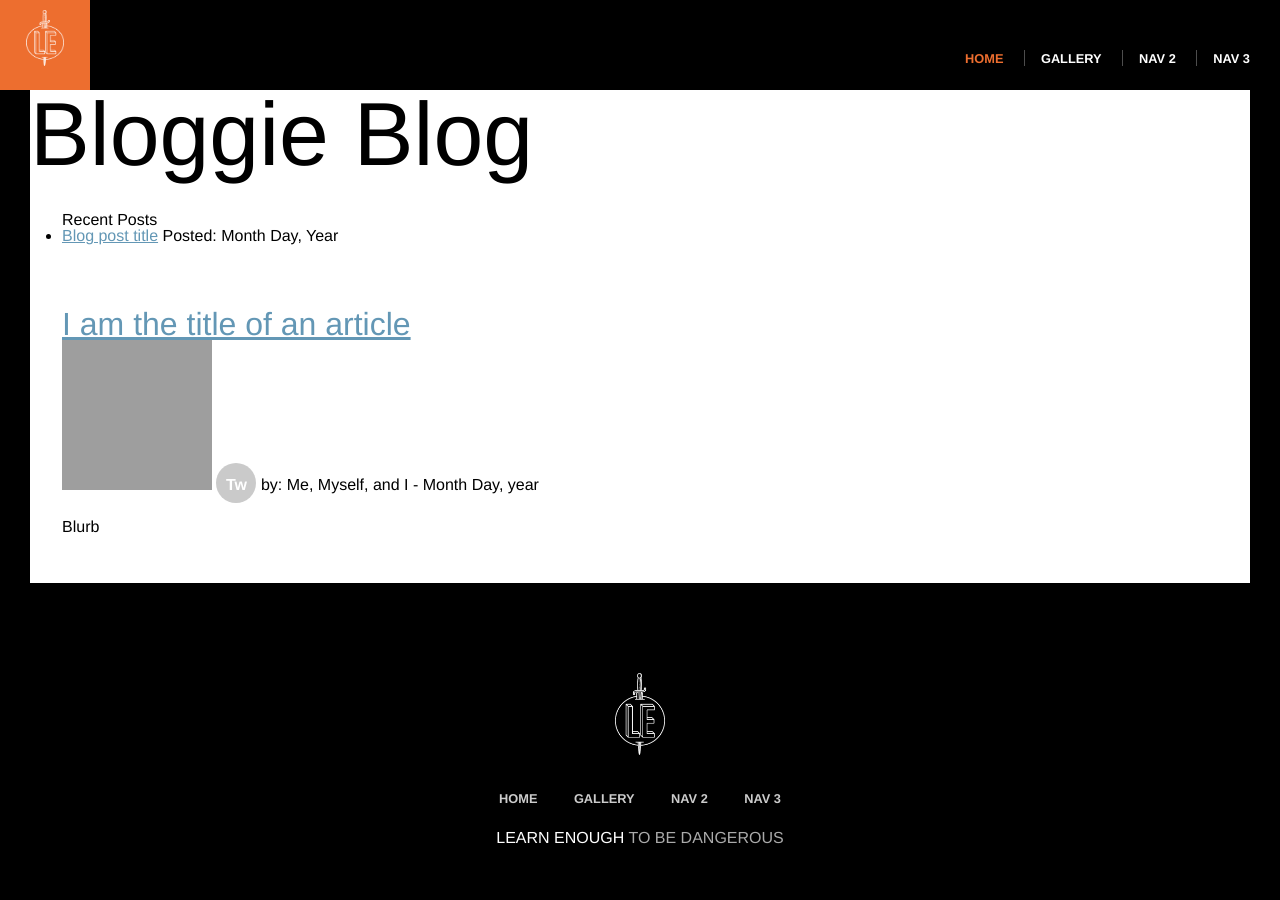
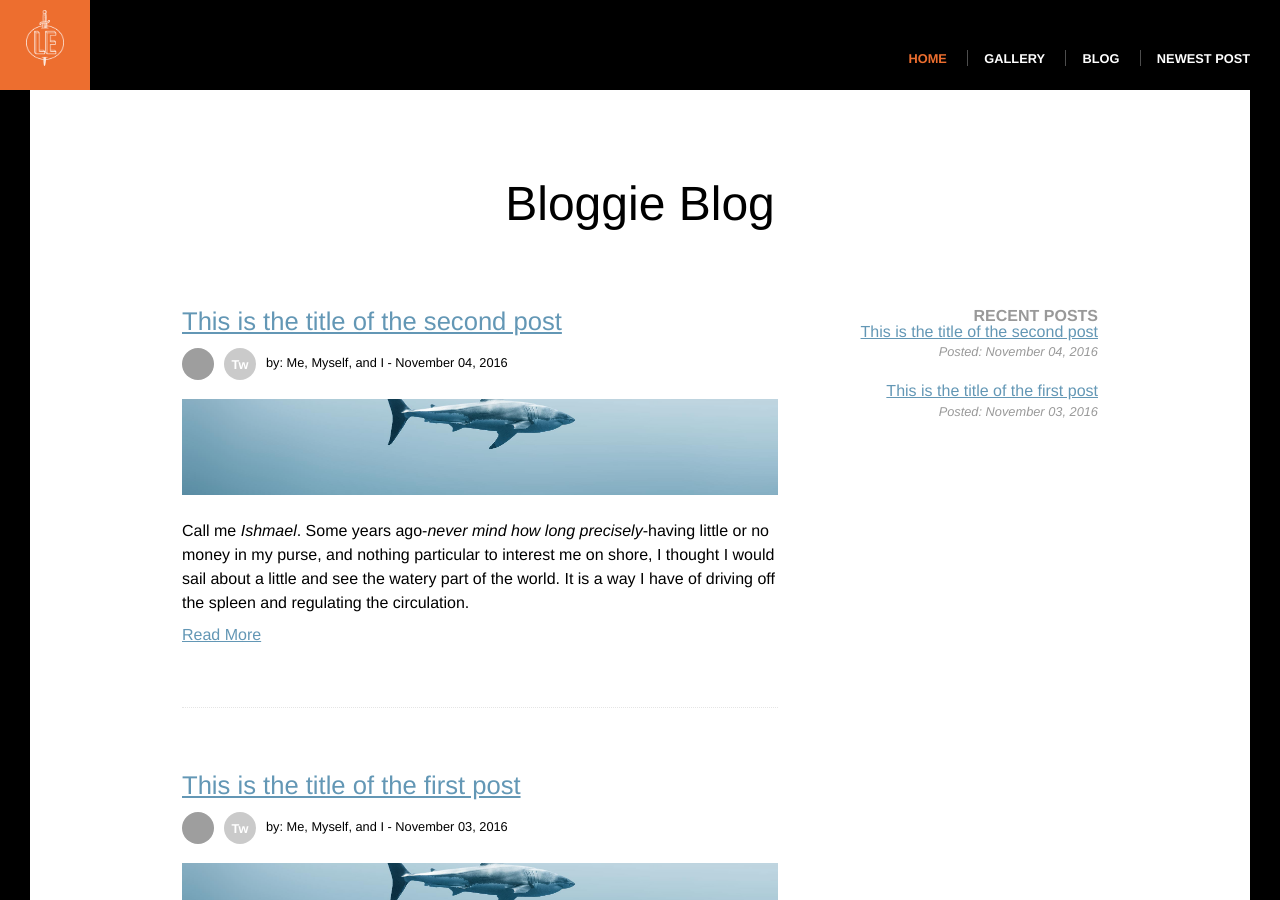
Before and after one commit to paulfioravanti/learn_enough_css, a Jekyll site: the page built from blog/index.html, in a window 1280 px wide and 900 px high. Built offline with Jekyll 4.4.1, drawn with Linux system fonts in a browser that asks for light colours; some of the changed text lies outside the part shown; grey boxes are pictures that could not be loaded.

Commit message:
Add a blog

```diff
--- a/_includes/nav_links.html
+++ b/_includes/nav_links.html
@@ -1,4 +1,4 @@
 <li><a href="/">Home</a></li>
 <li><a href="/gallery">Gallery</a></li>
-<li><a href="#">Nav 2</a></li>
-<li><a href="#">Nav 3</a></li>
+<li><a href="/blog">Blog</a></li>
+<li><a href="{{ site.posts.first.url }}">Newest Post</a></li>
--- /dev/null
+++ b/_includes/post_excerpt.html
@@ -0,0 +1,15 @@
+<div class="blog-posts">
+  <header class="post-header">
+    <h2><a href="{{ include.post.url }}">{{ include.post.title }}</a></h2>
+    <div class="post-byline">
+      <img src="{{ include.post.gravatar }}">
+      <a href="{{ include.post.authorTwitter }}" class="social-link">Tw</a>
+      by: {{ include.post.author }}
+      <span> - {{ include.post.date | date: '%B %d, %Y' }}</span>
+    </div>
+  </header>
+  <div class="posts-image" style="background-image:url({{ include.post.postHero }})">
+  </div>
+  {{ include.post.excerpt }}
+  <a href="{{ include.post.url }}">Read More</a>
+</div>
--- /dev/null
+++ b/_posts/2016-11-03-title-of-post.md
@@ -0,0 +1,30 @@
+---
+layout: post
+title: This is the title of the first post
+postHero: /images/shark.jpg
+author: Me, Myself, and I
+authorTwitter: http://twitter.com/mhartl
+gravatar: https://gravatar.com/avatar/ffda7d145b83c4b118f982401f962ca6?s=150
+postFooter: Additional information, and maybe a <a href="#">link or two</a>
+---
+Call me *Ishmael*. Some years ago-*never mind how long
+precisely*-having little or no money in my purse, and nothing
+particular to interest me on shore, I thought I would sail about a little
+and see the watery part of the world. It is a way I have of driving off
+the spleen and regulating the circulation.
+
+<img class="pull-left" src="http://placekitten.com/g/400/200" alt="kitten" />
+
+Whenever I find myself growing grim about the mouth; whenever it is a damp,
+drizzly November in my soul; whenever I find myself involuntarily pausing
+before coffin warehouses, and bringing up the rear of every funeral I meet;
+and especially whenever my hypos get such an upper hand of me, that it
+requires a strong moral principle to prevent me from deliberately stepping
+into the street, and methodically knocking peoples hats off--then, I
+account it high time to get to sea as soon as I can. This is my substitute
+for pistol and ball.
+
+With a philosophical flourish Cato throws himself upon
+his sword; I quietly take to the ship. There is nothing surprising in this.
+If they but knew it, almost all men in their degree, some time or other,
+cherish very nearly the same feelings towards the ocean with me.
--- /dev/null
+++ b/_posts/2016-11-04-title-of-post.md
@@ -0,0 +1,30 @@
+---
+layout: post
+title: This is the title of the second post
+postHero: /images/shark.jpg
+author: Me, Myself, and I
+authorTwitter: http://twitter.com/mhartl
+gravatar: https://gravatar.com/avatar/ffda7d145b83c4b118f982401f962ca6?s=150
+postFooter: Additional information, and maybe a <a href="#">link or two</a>
+---
+Call me *Ishmael*. Some years ago-*never mind how long
+precisely*-having little or no money in my purse, and nothing
+particular to interest me on shore, I thought I would sail about a little
+and see the watery part of the world. It is a way I have of driving off
+the spleen and regulating the circulation.
+
+<img class="pull-right" src="http://placekitten.com/g/400/200" alt="kitten" />
+
+Whenever I find myself growing grim about the mouth; whenever it is a damp,
+drizzly November in my soul; whenever I find myself involuntarily pausing
+before coffin warehouses, and bringing up the rear of every funeral I meet;
+and especially whenever my hypos get such an upper hand of me, that it
+requires a strong moral principle to prevent me from deliberately stepping
+into the street, and methodically knocking peoples hats off--then, I
+account it high time to get to sea as soon as I can. This is my substitute
+for pistol and ball.
+
+With a philosophical flourish Cato throws himself upon
+his sword; I quietly take to the ship. There is nothing surprising in this.
+If they but knew it, almost all men in their degree, some time or other,
+cherish very nearly the same feelings towards the ocean with me.
--- a/blog/index.html
+++ b/blog/index.html
@@ -7,29 +7,18 @@
     <div class="col col-aside blog-recent">
       <h4>Recent Posts</h4>
       <ul class="blog-title-list">
-        <li>
-          <a href="">Blog post title</a>
-          <span>Posted: Month Day, Year</span>
-        </li>
+        {% for post in site.posts limit:5 %}
+          <li>
+            <a href="{{ post.url }}">{{ post.title }}</a>
+            <span>Posted: {{ post.date | date: '%B %d, %Y' }}</span>
+          </li>
+        {% endfor %}
       </ul>
     </div>
     <div class="col col-content blog-previews">
-      <div class="blog-posts">
-        <header class="post-header">
-          <h2><a href="">I am the title of an article</a></h2>
-          <div class="post-byline">
-            <img src="https://gravatar.com/avatar/ffda7d145b83c4b118f982401f962ca6?s=150">
-            <a href="#" class="social-link">Tw</a>
-            by: Me, Myself, and I
-            <span> - Month Day, year</span>
-          </div>
-        </header>
-        <div class="posts-image" style="background-image:url('/images/shark.jpg')">
-        </div>
-        <p>
-          Blurb
-        </p>
-      </div>
+      {% for post in site.posts %}
+        {% include post_excerpt.html post=post %}
+      {% endfor %}
     </div>
   </div>
 </div>
--- a/css/main.css
+++ b/css/main.css
@@ -75,6 +75,11 @@
 }
 h2 {
   font-size: 2em;
+}
+h4 {
+  color: #999;
+  font-weight: bold;
+  text-transform: uppercase;
 }
 a {
   color: #6397b5;
@@ -187,8 +192,43 @@
   flex: 1 1 0;
   /* flex: 1; */
 }
+
 .col-three .col-aside {
   flex: 0 1 20em;
+}
+
+.col-two {
+  display: flex;
+}
+
+.col-two .col-aside {
+  flex: 0 0 20em;
+  order: 1;
+}
+
+.col-two .col-content {
+  flex: 1;
+}
+
+/* PAGE STYLES */
+.page {
+  margin: 10vh auto 15vh;
+  max-width: 980px;
+  width: 85vw;
+}
+
+.page h1 {
+  font-size: 3em;
+  margin-bottom: 1em;
+  text-align: center;
+}
+
+.page h2 {
+  margin-bottom: 0.5em;
+}
+
+.page h3 {
+  margin-bottom: 1em;
 }
 
 /* HERO STYLES */
@@ -242,6 +282,12 @@
   color: #fff;
 }
 
+.half-hero {
+  background-position: center center;
+  background-size: cover;
+  height: 40vh;
+}
+
 /* SOCIAL STYLES */
 .social-link {
   background: rgba(150, 150, 150, 0.5);
@@ -250,7 +296,7 @@
   color: white;
   display: inline-block;
   font-family: helvetica, arial, sans;
-  font-size: 1rem;
+  font-size: 1em;
   font-weight: bold;
   height: 2.5em;
   line-height: 1;
@@ -309,6 +355,20 @@
 .home-section h2 {
   margin-bottom: 1.5rem;
   text-align: center;
+}
+
+.home-section h4 {
+  margin-bottom: 0.5rem;
+  text-align: center;
+}
+
+.home-section .post-header {
+  text-align: center;
+}
+
+.home-section .blog-posts {
+  margin: auto;
+  width: 75%;
 }
 
 /* BIO STYLES */
@@ -423,3 +483,107 @@
 .gallery-info h3 {
   margin-bottom: 1em;
 }
+
+/* BLOG STYLES */
+.blog-recent {
+  text-align: right;
+}
+
+.blog-title-list {
+  list-style: none;
+  padding: 0;
+}
+
+.blog-title-list li ~ li {
+  margin-top: 1.5em;
+}
+
+.blog-title-list span {
+  color: #999;
+  display: block;
+  font-size: 0.8em;
+  font-style: italic;
+  margin-top: 0.5em;
+}
+
+.blog-posts ~ .blog-posts {
+  border-top: 1px dotted rgba(0, 0, 0, 0.1);
+  margin-top: 4em;
+  padding-top: 4em;
+}
+
+.blog-posts .post-header {
+  font-size: 0.8rem;
+}
+
+.post-header {
+  margin-bottom: 1.5em;
+}
+
+.post-header img,
+.post-header .social-link {
+  margin-right: 0.5em;
+}
+
+.post-header img {
+  border-radius: 99px;
+  display: inline-block;
+  height: 2.5em;
+  vertical-align: middle;
+}
+
+.post-header a {
+  vertical-align: middle;
+}
+
+.posts-image {
+  background-position: center;
+  background-size: cover;
+  height: 6em;
+  margin-bottom: 1.5em;
+}
+
+.post {
+  width: 100%;
+}
+
+.post-content,
+.post-footer {
+  margin: auto;
+  max-width: 40em;
+  width: 85vw;
+}
+
+.pull-left {
+  float: left;
+  margin: 2em 2em 2em -2%;
+}
+
+.pull-right {
+  float: right;
+  margin: 2em -2% 2em 2em;
+}
+
+.post-aside {
+  background-color: rgba(0, 0, 0, 0.01);
+  float: right;
+  margin: 0 0 2em 2em;
+  padding: 2em;
+}
+
+.post .post-header {
+  margin: 2.5em;
+  text-align: center;
+}
+
+.post-content {
+  font-size: 1.1rem;
+}
+
+.post-footer {
+  border-top: 1px solid rgba(0, 0, 0, 0.1);
+  font-size: 0.8em;
+  font-style: italic;
+  margin-top: 3em;
+  padding-top: 2em;
+}
--- a/index.html
+++ b/index.html
@@ -50,6 +50,11 @@
         <a href="https://learnenough.com/">learnenough.com</a>.
       </p>
     </div>
+  </div>
+
+  <div class="home-section">
+    <h4>Most recent post</h4>
+    {% include post_excerpt.html post=site.posts.first %}
   </div>
 
   <div class="home-section">
```
Also changed, not shown: _layouts/post.html (added, +35 -0 lines).
